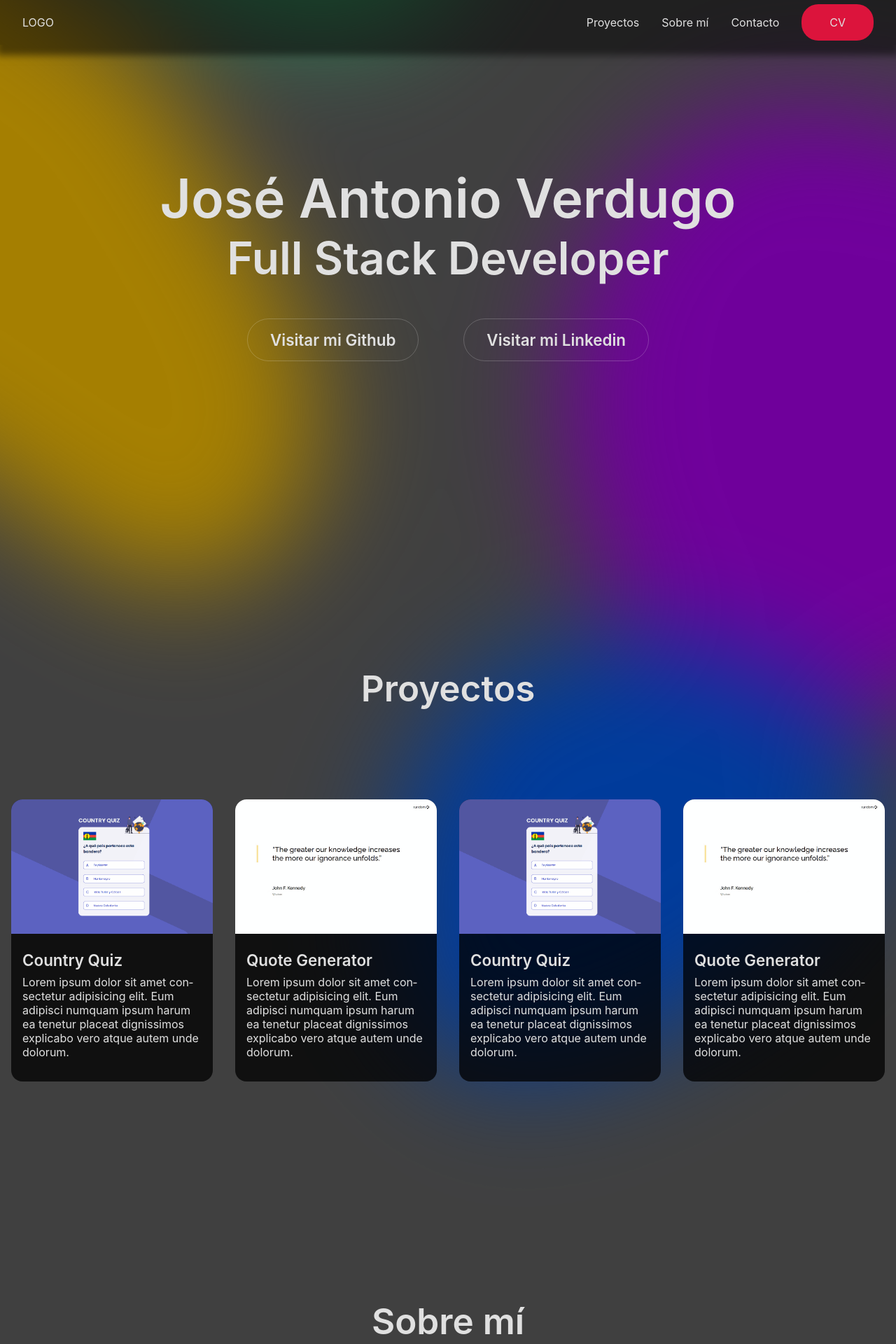
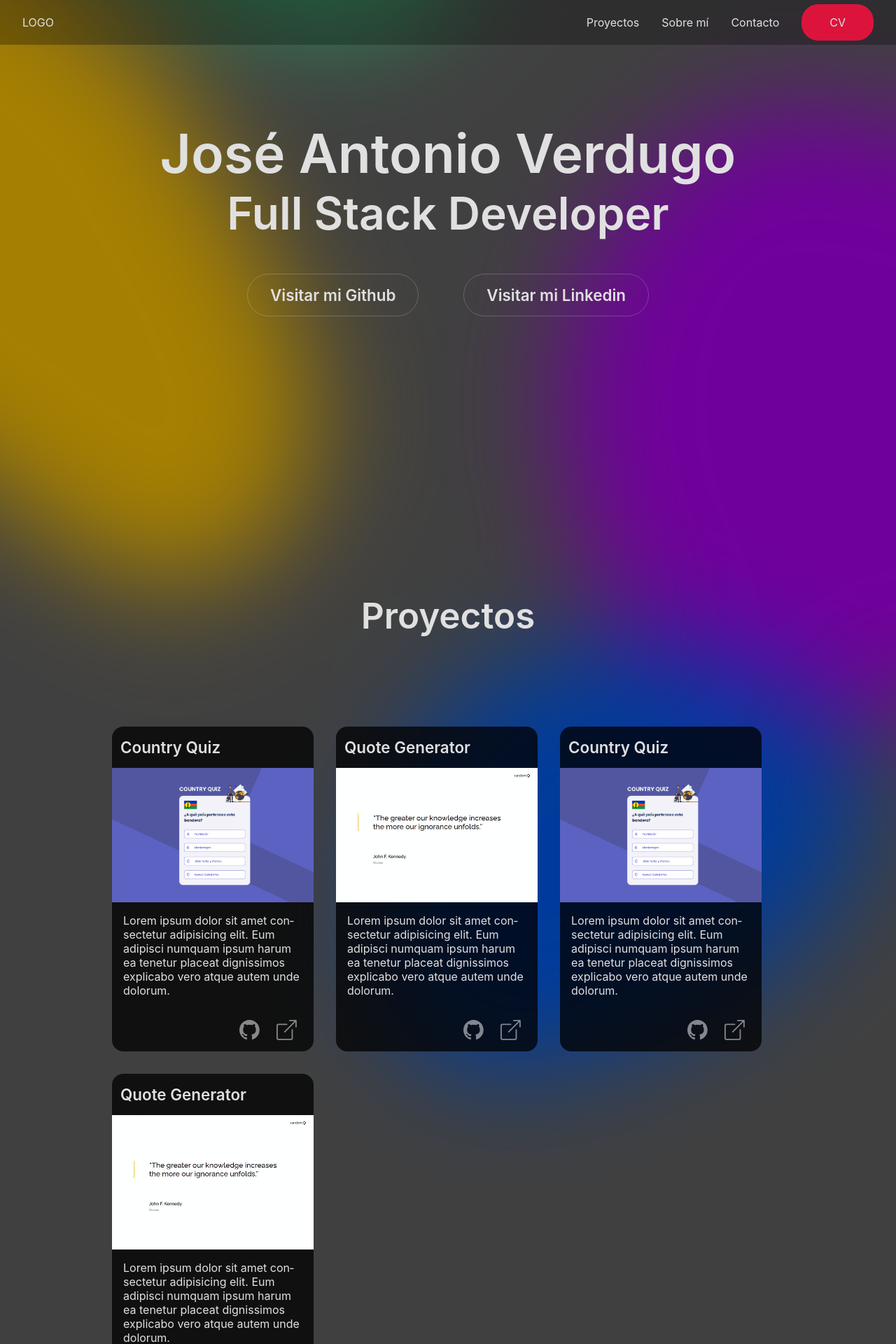
Before and after one commit to joseantonioverdugo/portfolio, a React (Vite) app: page / in a window 1280 px wide. Shown: the top 1920 px of the page at 70% size. Built offline with nearby package versions, Linux system fonts and the light colour scheme.

Commit message:
estilando las cards

```diff
--- a/src/components/header/header.scss
+++ b/src/components/header/header.scss
@@ -2,12 +2,15 @@
 @import '../../scss/reset';
 
 .Header {
+  position: fixed;
+  z-index: 2;
   @include flex(row, nowrap, space-between, center);
   height: 4rem;
-  background-color: var(--negro-5);
-  box-shadow: 0px 5px 15px var(--negro-5);
-  box-shadow: 0px 10px 20px 5px aqua;
-  box-shadow: 0px 10px 10px 5px var(--negro-5);
+  backdrop-filter: blur(20px);
+  background-color: rgba(0, 0, 0, 0.272);
+  // box-shadow: 0px 10px 10px 5px var(--negro-5);
+  top: 0;
+  width: 100%;
 
   &-logo {
     margin-left: 2rem;
@@ -19,7 +22,6 @@
   }
 
   &-ul {
-    // background-color: red;
     @include flex(row, nowrap, space-between, center);
     gap: 2rem;
   }
--- a/src/components/proyectos/Proyectos.jsx
+++ b/src/components/proyectos/Proyectos.jsx
@@ -13,59 +13,48 @@ export default function Proyectos() {
       <div className='Proyectos-grid'>
         {proyectos.map((proyecto) => (
           <article className='Proyectos-article' key={proyecto.id}>
+            <h4 className='Proyectos-h4'>{proyecto.title}</h4>
             <img
               className='Proyectos-img'
               src={proyecto.img}
               alt={proyecto.alt}
               loading='lazy'
             />
-            <div className='Proyectos-prueba'>
-              <h4 className='Proyectos-h4'>{proyecto.title}</h4>
+            <div className='Proyectos-texto'>
               <p className='Proyectos-p'>
                 Lorem ipsum dolor sit amet consectetur adipisicing elit. Eum
                 adipisci numquam ipsum harum ea tenetur placeat dignissimos
                 explicabo vero atque autem unde dolorum.
               </p>
-              <div className='Proyectos-div'>
-                <a className='Proyectos-a' href='#'>
-                  Github
-                </a>
-                <a className='Proyectos-a' href='#'>
-                  Demo
-                </a>
-              </div>
+            </div>
+            <div className='Proyectos-btns'>
+              <a className='Proyectos-a' href='#'>
+                <svg
+                  className='Proyectos-svg'
+                  xmlns='http://www.w3.org/2000/svg'
+                  width='24'
+                  height='24'
+                  fill='currentColor'
+                  viewBox='0 0 16 16'>
+                  <path d='M8 0C3.58 0 0 3.58 0 8c0 3.54 2.29 6.53 5.47 7.59.4.07.55-.17.55-.38 0-.19-.01-.82-.01-1.49-2.01.37-2.53-.49-2.69-.94-.09-.23-.48-.94-.82-1.13-.28-.15-.68-.52-.01-.53.63-.01 1.08.58 1.23.82.72 1.21 1.87.87 2.33.66.07-.52.28-.87.51-1.07-1.78-.2-3.64-.89-3.64-3.95 0-.87.31-1.59.82-2.15-.08-.2-.36-1.02.08-2.12 0 0 .67-.21 2.2.82.64-.18 1.32-.27 2-.27.68 0 1.36.09 2 .27 1.53-1.04 2.2-.82 2.2-.82.44 1.1.16 1.92.08 2.12.51.56.82 1.27.82 2.15 0 3.07-1.87 3.75-3.65 3.95.29.25.54.73.54 1.48 0 1.07-.01 1.93-.01 2.2 0 .21.15.46.55.38A8.012 8.012 0 0 0 16 8c0-4.42-3.58-8-8-8z' />
+                </svg>
+              </a>
+              <a className='Proyectos-a' href='#'>
+                <svg
+                  className='Proyectos-svg'
+                  xmlns='http://www.w3.org/2000/svg'
+                  width='24'
+                  height='24'
+                  fill='currentColor'
+                  viewBox='0 0 16 16'>
+                  <path d='M8.636 3.5a.5.5 0 0 0-.5-.5H1.5A1.5 1.5 0 0 0 0 4.5v10A1.5 1.5 0 0 0 1.5 16h10a1.5 1.5 0 0 0 1.5-1.5V7.864a.5.5 0 0 0-1 0V14.5a.5.5 0 0 1-.5.5h-10a.5.5 0 0 1-.5-.5v-10a.5.5 0 0 1 .5-.5h6.636a.5.5 0 0 0 .5-.5z' />
+                  <path d='M16 .5a.5.5 0 0 0-.5-.5h-5a.5.5 0 0 0 0 1h3.793L6.146 9.146a.5.5 0 1 0 .708.708L15 1.707V5.5a.5.5 0 0 0 1 0v-5z' />
+                </svg>
+              </a>
             </div>
           </article>
         ))}
       </div>
     </section>
-    // <section className='Proyectos' id='proyectos'>
-    //   <h2 className='Proyectos-h2'>Proyectos</h2>
-    //   <div className='Proyectos-grid'>
-    //     {proyectos.map((proyecto) => (
-    //       <article className='Proyectos-article' key={proyecto.id}>
-    //         <a
-    //           className='Proyectos-a'
-    //           href={proyecto.href}
-    //           target='_blank'
-    //           rel='noreferrer'>
-    //           <img
-    //             className='Proyectos-img'
-    //             src={proyecto.img}
-    //             alt={proyecto.alt}
-    //             loading='lazy'
-    //           />
-    //           <h4 className='Proyectos-h4'>{proyecto.title}</h4>
-    //         </a>
-    //       </article>
-    //     ))}
-    //   </div>
-    // </section>
   )
 }
-
-// ;<a
-//   className='Proyectos-a'
-//   href={proyecto.href}
-//   target='_blank'
-//   rel='noreferrer'></a>
--- a/src/components/proyectos/proyectos.scss
+++ b/src/components/proyectos/proyectos.scss
@@ -3,7 +3,6 @@
 
 .Proyectos {
   @include flex(column, nowrap, center, center);
-  // background-color: lightgreen;
   min-height: 100vh;
   height: auto;
 
@@ -13,10 +12,9 @@
     margin: 8rem 0;
   }
   &-grid {
-    // max-height: 100vh;
+    max-width: 60rem;
     height: auto;
     width: auto;
-    max-width: 80rem;
     @include flex(row, wrap, flex-start, center);
     gap: 2rem;
   }
@@ -27,46 +25,48 @@
     position: relative;
     border-radius: 1rem;
     overflow: hidden;
+    transition: transform 0.2s ease;
+
+    &:hover {
+      transform: scale(1.05);
+    }
   }
-  &-a {
+
+  &-h4 {
+    width: 100%;
+    margin: 1rem 0 1rem 1.5rem;
+    font-size: 1.4rem;
+    font-weight: 600;
   }
+
   &-img {
     width: 100%;
     height: 12rem;
   }
 
-  &-prueba {
+  &-texto {
     margin: 1rem 1rem 2rem;
   }
 
-  &-h4 {
-    width: 100%;
-    margin: 0.5rem 0;
-    font-size: 1.4rem;
-    font-weight: 600;
-  }
   &-p {
   }
-  &-div {
-    @include flex(row, nowrap, center, center);
-    gap: 2rem;
+
+  &-btns {
+    @include flex(row, nowrap, flex-end, center);
     width: 100%;
-    height: 100%;
-    margin: 1.5rem 0 1rem;
-    background-color: var(--negro-5);
-    backdrop-filter: blur(1rem);
-    top: -1.5rem;
-    left: 0;
-    position: absolute;
-    opacity: 0;
-    transition: opacity 0.5s ease;
+  }
+  &-a {
+    margin: 0 1.5rem 1rem 0;
+  }
+  &-svg {
+    width: 1.8rem;
+    height: 1.8rem;
+    fill: rgba(255, 255, 255, 0.5);
+    transition: transform 0.2s ease;
 
     &:hover {
-      opacity: 1;
+      fill: var(--blanco);
+      transform: scale(1.2);
     }
   }
-  &-a {
-    padding: 1rem 2rem;
-    border: 1px solid var(--blanco);
-  }
 }
```
